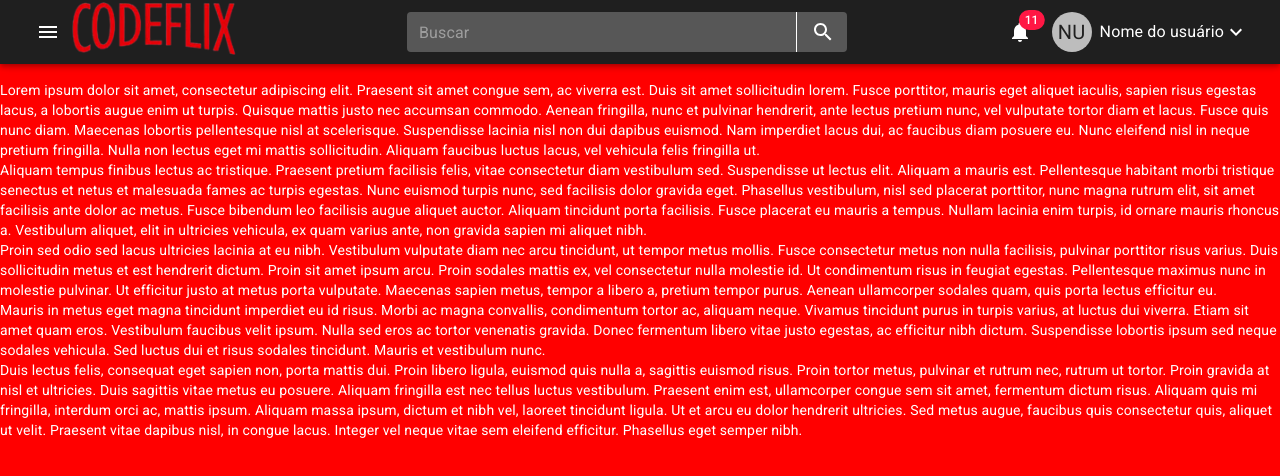
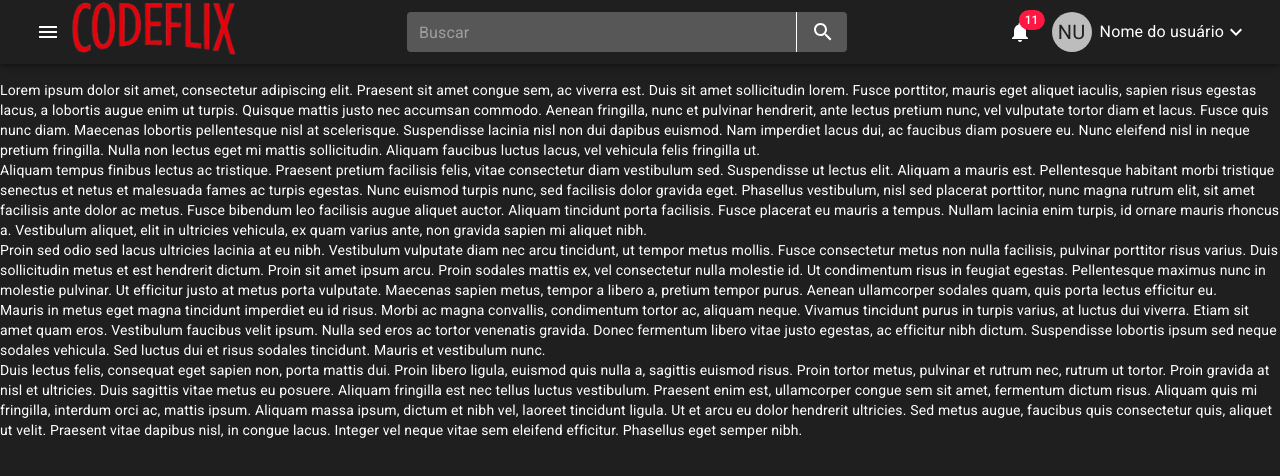
Before and after one commit to LuizEduardoCardozo/codeflix-frontend, a React (Create React App) app: page / in a window 1280 px wide. Shown: the top 476 px of the page. Built offline with nearby package versions, Linux system fonts and the light colour scheme.

Commit message:
chore: remove red background from homepage

```diff
--- a/src/pages/Home.tsx
+++ b/src/pages/Home.tsx
@@ -3,8 +3,6 @@ import { Page } from "../components/Page";
 
 const useStyles = makeStyles({
     root: {
-        color: 'white',
-        backgroundColor: 'red',
     }
 })
 
```
